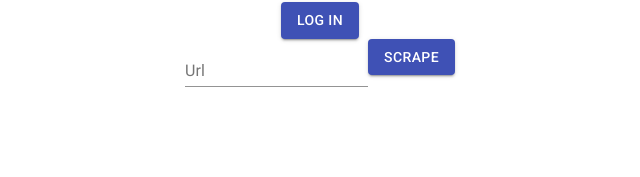
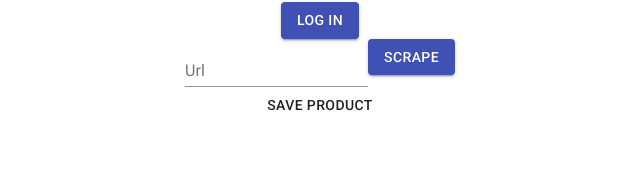
Before and after one commit to HexerMelvin117/FirstScraper, a React (Create React App) app: page / in a window 1280 px wide. Shown: the part 114-291 px from the top of the page, without its empty margins (320-960 px from the left). Built offline with nearby package versions, Linux system fonts and the light colour scheme.

Commit message:
Implemented axios to ScraperDetails.

```diff
--- a/src/components/scraper/ScraperDetails.tsx
+++ b/src/components/scraper/ScraperDetails.tsx
@@ -11,14 +11,19 @@ const ScraperDetails: React.FC = () => {
 	const [productValue, setProductValue] = useState("")
 
 	const handleSearch = async () => {
-		const response: AxiosResponse<any> = await axios.post('http://localhost:8080/scrape/amazonproduct',
-																													{productLink: searchUrl})
+		const response: AxiosResponse<any> = await axios.post('http://localhost:8080/scrape/amazonproduct', {productLink: searchUrl})
 		const result = response.data;
 		let {productUrl, titleText, imageSourceTxt, priceValue} = result
 		setProductUrl(productUrl)
 		setProductTitle(titleText)
 		setImageSource(imageSourceTxt)
 		setProductValue(priceValue)
+	}
+
+	const saveInformation = async () => {
+		await axios.post('http://localhost:8080/scrape/saveproduct',
+		{productUrl: productUrl, productTitle: productTitle,
+			productImage: imageSource, productValue: productValue})
 	}
 
 	return (
@@ -40,6 +45,9 @@ const ScraperDetails: React.FC = () => {
 				<Grid item xs={12} md={6}>
 					<Typography variant="h5">{productValue}</Typography>
 				</Grid>
+				<Grid item xs={12}>
+					<Button onClick={async () => await saveInformation()}>Save Product</Button>
+				</Grid>
 			</Grid>
 		</Grid>
 	)
```
